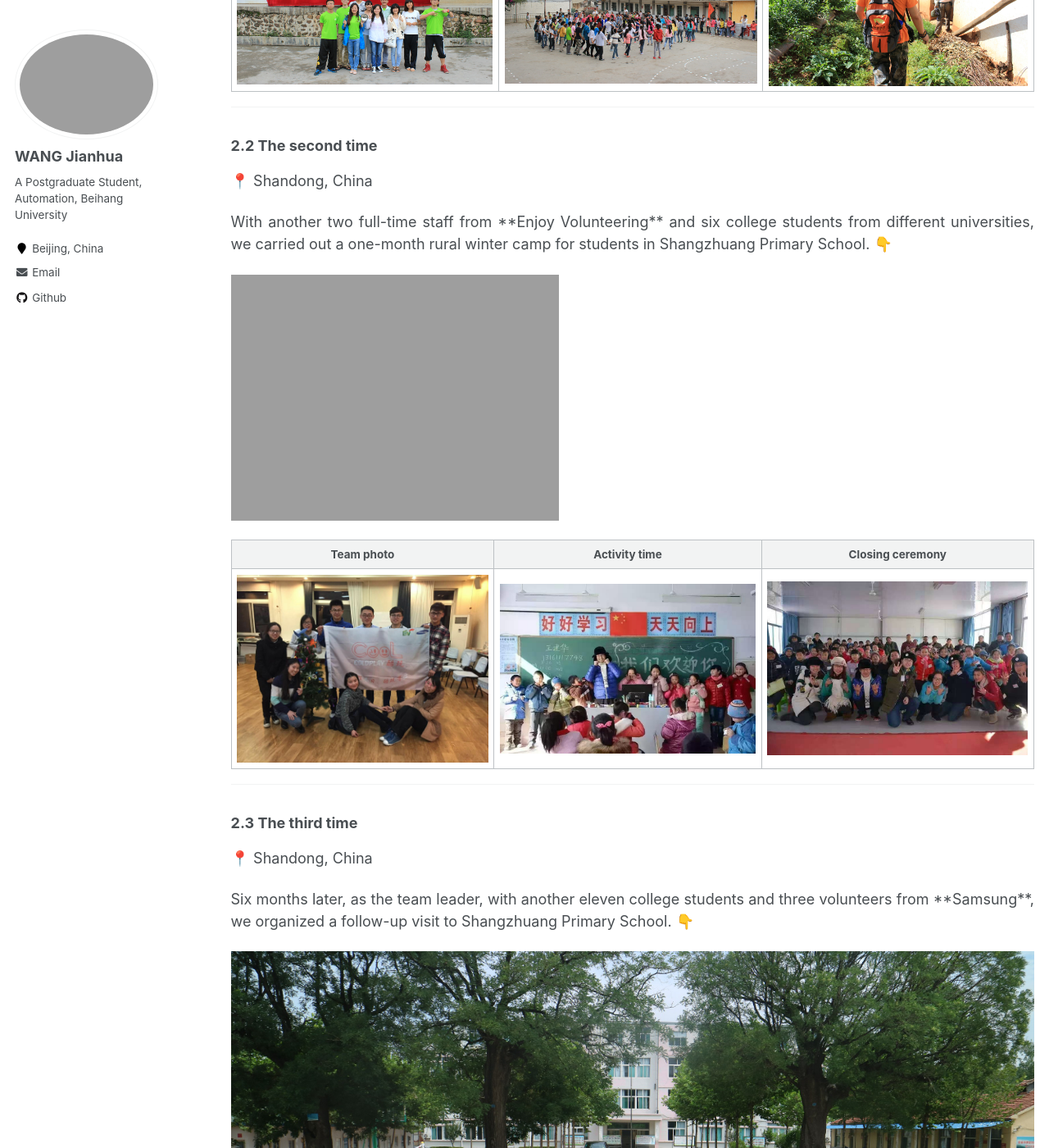
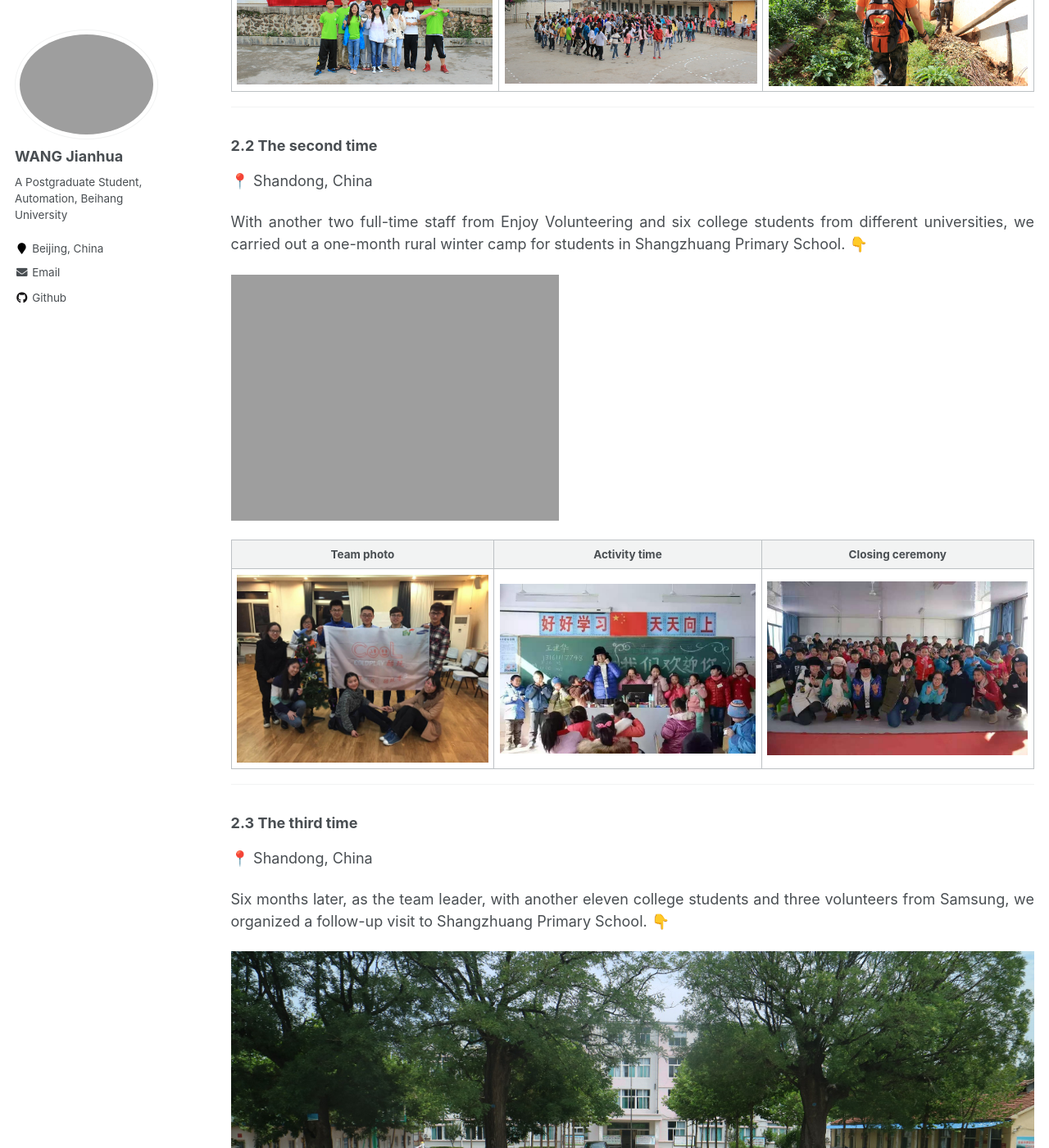
Before and after one commit to jianhua-WANG-ENS/old-homepage, a Jekyll site: the page built from _pages/Experiences.md, in a window 1280 px wide and 1400 px high, scrolled down 1976 px. Shown: the whole window at 82% size. Built offline with Jekyll 4.4.1, drawn with Linux system fonts in a browser that asks for light colours.

```diff
--- a/_pages/Experiences.md
+++ b/_pages/Experiences.md
@@ -53,7 +53,7 @@ With another nine college students from different universities, we carried out a
 📍 Shandong, China
 
 <p style="text-align:justify; text-justify:inter-ideograph;">
-With another two full-time staff from **Enjoy Volunteering** and six college students from different universities, we carried out a one-month rural winter camp for students in Shangzhuang Primary School. 👇
+With another two full-time staff from Enjoy Volunteering and six college students from different universities, we carried out a one-month rural winter camp for students in Shangzhuang Primary School. 👇
 </p>
 
 <img src="https://jianhua-WANG-BUAA.github.io/images/EV-shandong1-group-picture-students.jpg" alt="EV-shandong1-group-picture-students.jpg" border="0"/>
@@ -68,7 +68,7 @@ With another two full-time staff from **Enjoy Volunteering** and six college stu
 📍 Shandong, China
 
 <p style="text-align:justify; text-justify:inter-ideograph;">
-Six months later, as the team leader, with another eleven college students and three volunteers from **Samsung**, we organized a follow-up visit to Shangzhuang Primary School. 👇
+Six months later, as the team leader, with another eleven college students and three volunteers from Samsung, we organized a follow-up visit to Shangzhuang Primary School. 👇
 </p>
 
 <img src="https://jianhua-WANG-BUAA.github.io/images/EV-shandong2-group-picture-Students.jpg" alt="EV-shandong-second-group-picture-Students.jpg" border="0"/>
```
Also changed, not shown: images/jianhuaWANG-profile-2.jpg (added), 2 other files.
